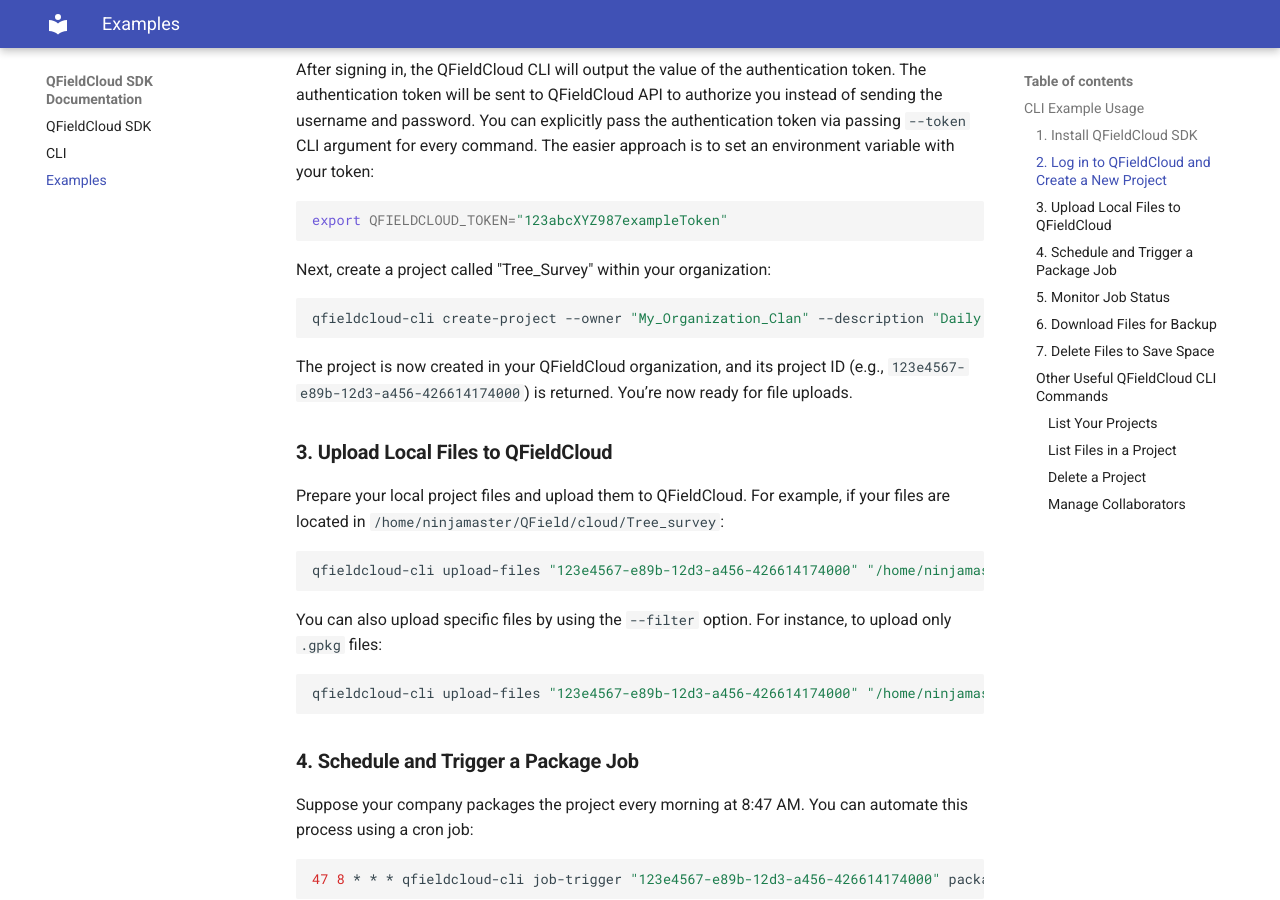
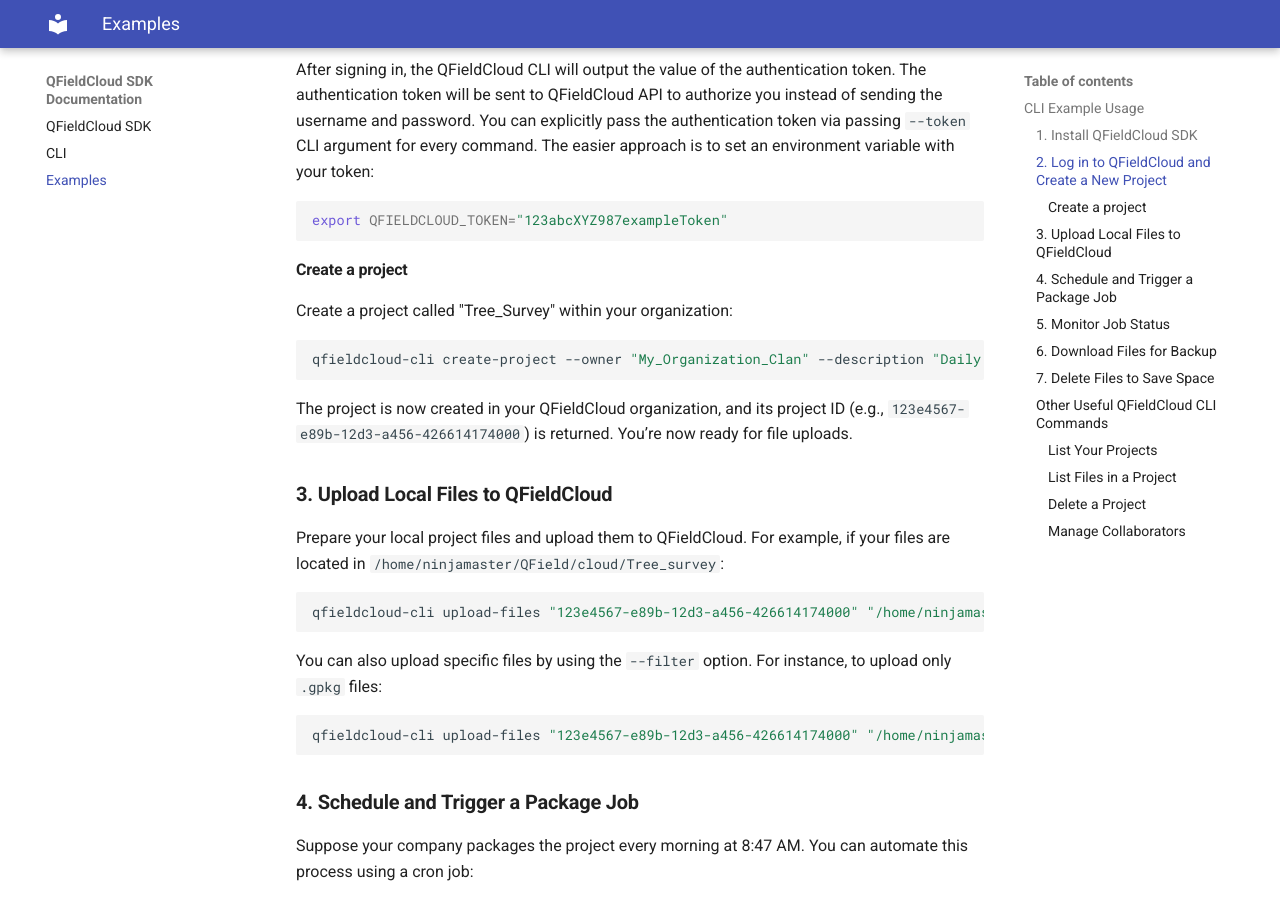
Before and after one commit to opengisch/qfieldcloud-sdk-python, an MkDocs documentation site: the page built from docs/docs/examples.md, in a window 1280 px wide and 900 px high, scrolled down 586 px. Built offline with MkDocs 1.6.1 and Material for MkDocs 9.7.7, drawn with Linux system fonts in a browser that asks for light colours.

Commit message:
Update docs/docs/examples.md
Co-authored-by: Ivan Ivanov <suricactus@users.noreply.github.com>

````diff
--- a/docs/docs/examples.md
+++ b/docs/docs/examples.md
@@ -30,7 +30,9 @@
 export QFIELDCLOUD_TOKEN="123abcXYZ987exampleToken"
 ```
 
-Next, create a project called "Tree_Survey" within your organization:
+#### Create a project
+
+Create a project called "Tree_Survey" within your organization:
 
 ```bash
 qfieldcloud-cli create-project --owner "My_Organization_Clan" --description "Daily work project" --is-private "Tree_Survey"
````
